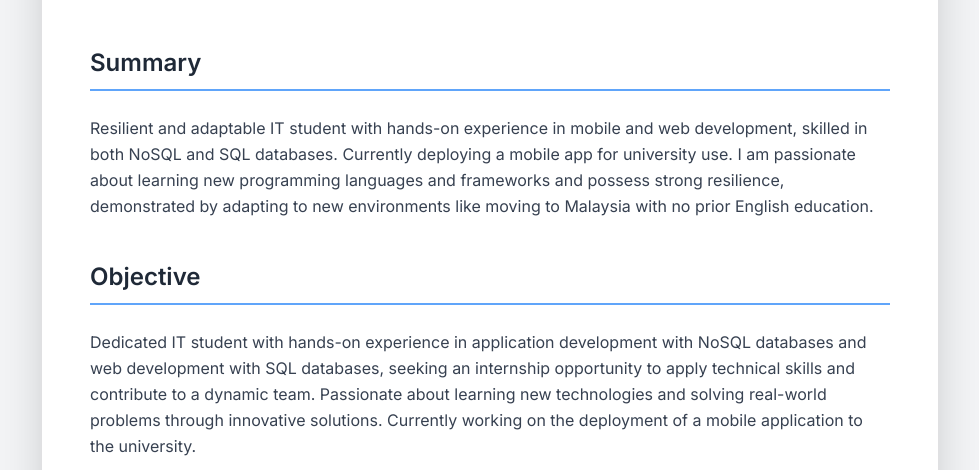
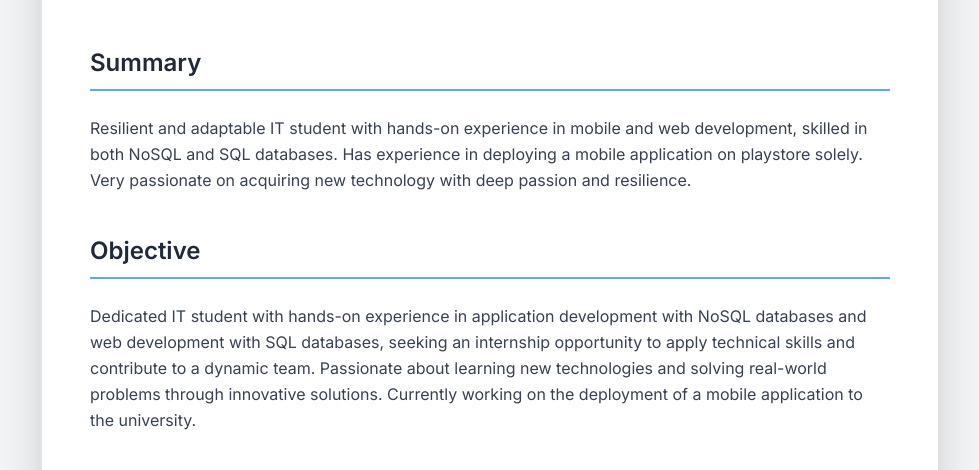
Before and after one commit to KOTAROKASEKO/mycv, a plain HTML site: page index.html in a window 1280 px wide. Shown: the part 259-729 px from the top of the page, without its empty margins (150-1129 px from the left). Drawn offline with nearby package versions, Linux system fonts and the light colour scheme.

Commit message:
Update index.html

```diff
--- a/index.html
+++ b/index.html
@@ -92,8 +92,8 @@
             <section id="summary">
                 <h2 class="section-title">Summary</h2>
                 <p class="text-gray-700 leading-relaxed">
-                    Resilient and adaptable IT student with hands-on experience in mobile and web development, skilled in both NoSQL and SQL databases. Currently deploying a mobile app for university use.
-                    I am passionate about learning new programming languages and frameworks and possess strong resilience, demonstrated by adapting to new environments like moving to Malaysia with no prior English education.
+                    Resilient and adaptable IT student with hands-on experience in mobile and web development, skilled in both NoSQL and SQL databases. Has experience in deploying a mobile application on playstore solely.
+                    Very passionate on acquiring new technology with deep passion and resilience.
                 </p>
             </section>
 
```
